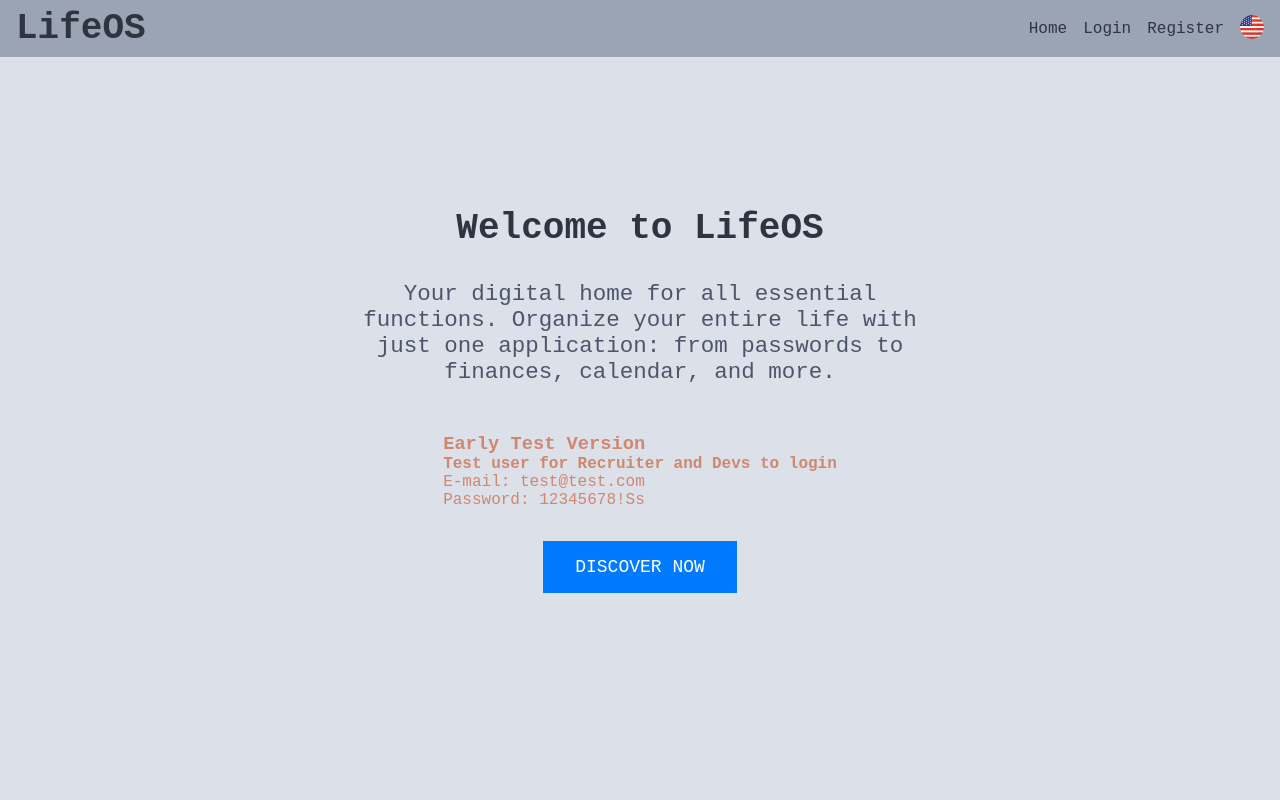
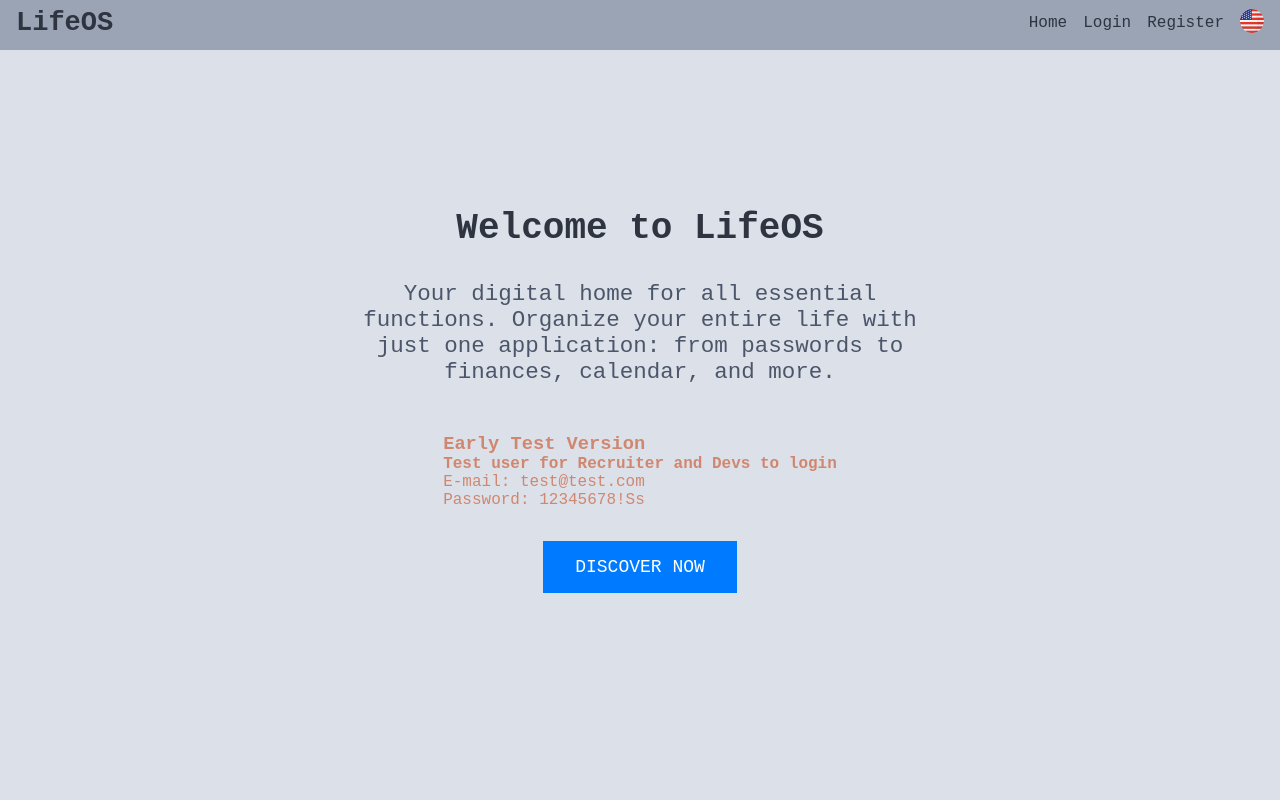
Before and after one commit to BarloGER/Life-OS, a React (Vite) app in the folder apps/ui-public/: page / in a window 1280 px wide. Shown: the top 800 px of the page. Built offline with nearby package versions, Linux system fonts and the light colour scheme; no server answers.

Commit message:
fix: downsize logo font to fit navabr

```diff
--- a/apps/ui-public/src/shared/components/organisms/assets/nav-bar.css
+++ b/apps/ui-public/src/shared/components/organisms/assets/nav-bar.css
@@ -20,7 +20,7 @@
 
 .nav-bar__brand h3 {
   margin: 0;
-  font-size: var(--font-xl);
+  font-size: var(--font-lg);
 }
 
 .nav-bar__hamburger {
```
